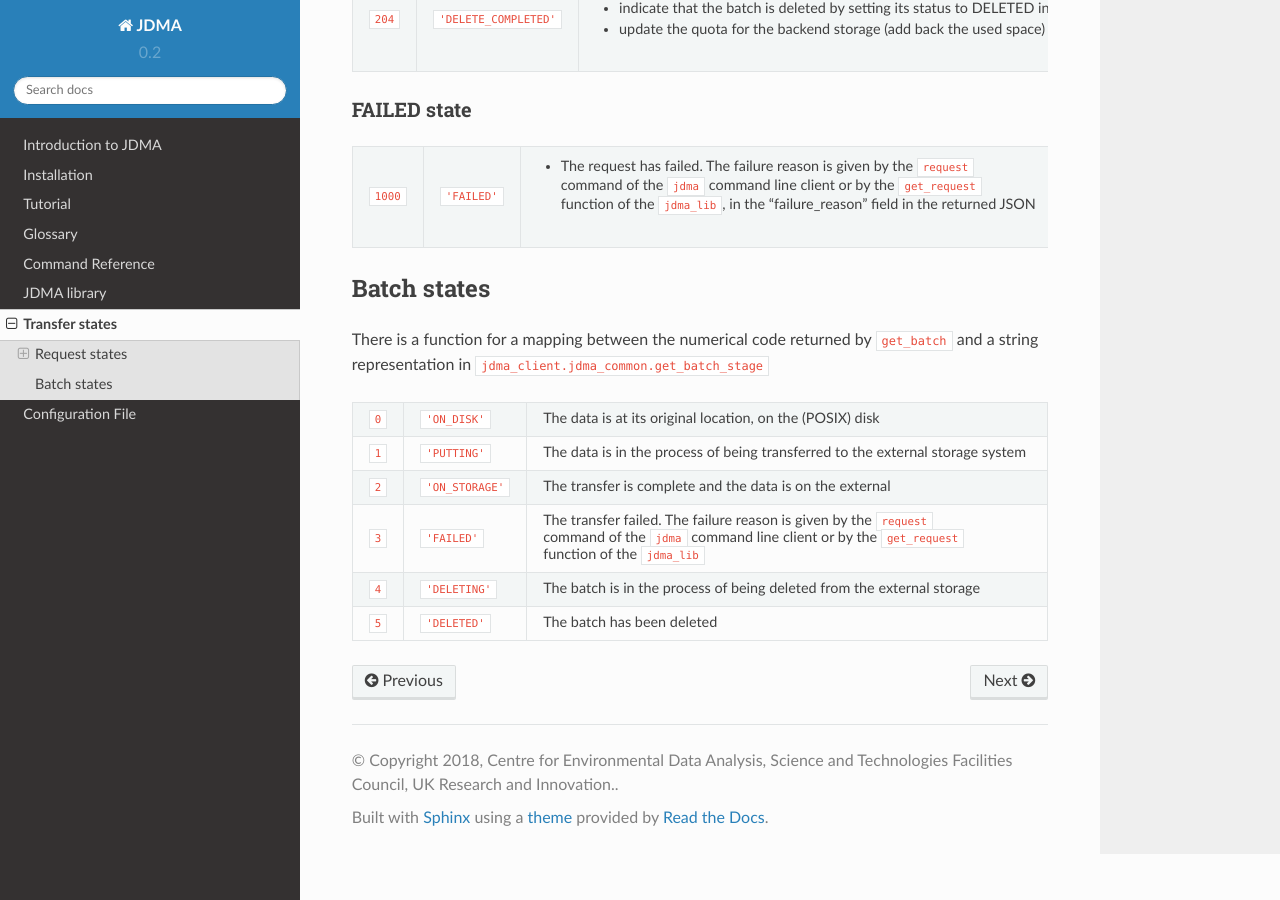
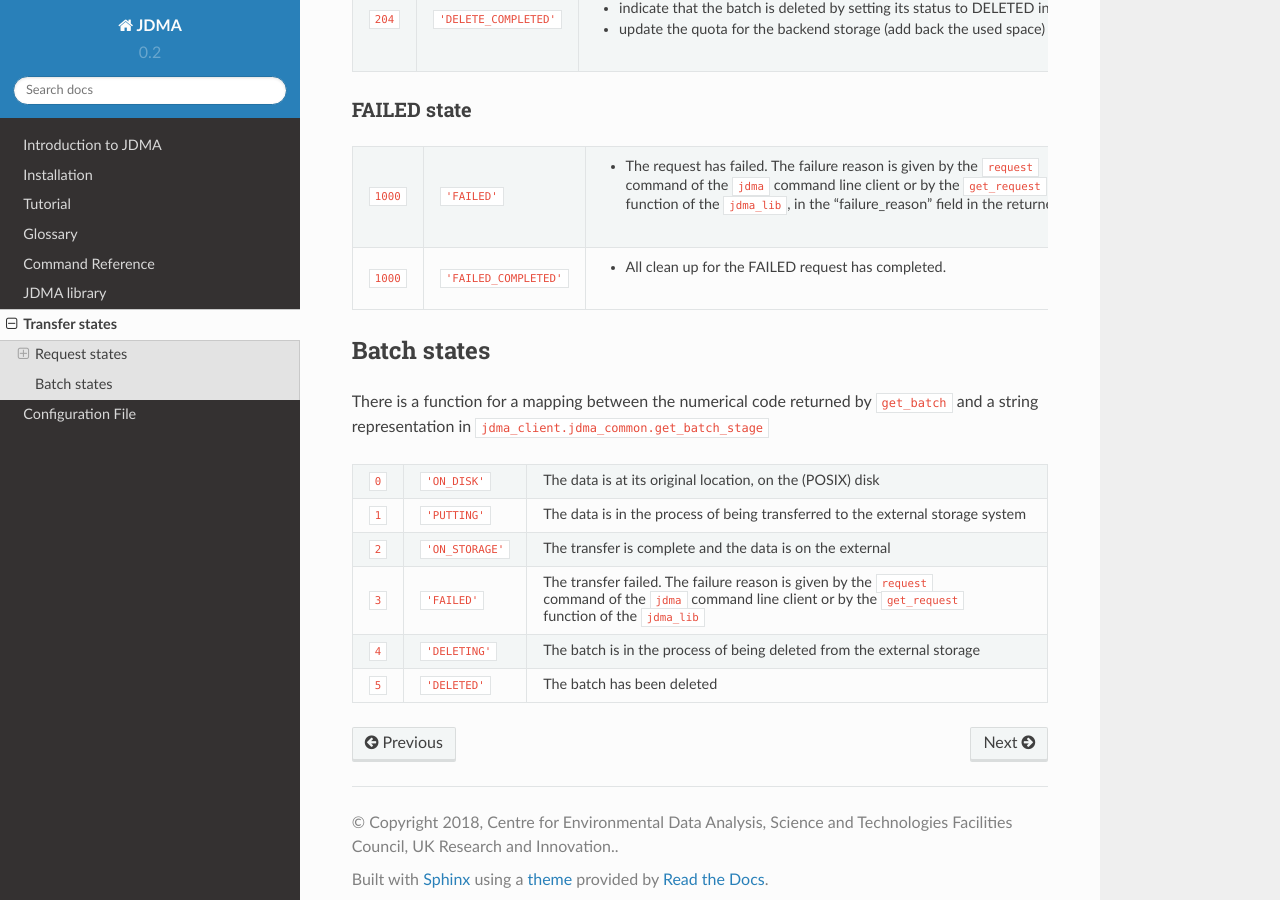
Before and after one commit to cedadev/jdma_client, a Sphinx documentation site: the page built from docs/jdma_client/transfer_states.rst, in a window 1280 px wide and 900 px high, scrolled down 2958 px. Built offline with Sphinx 7.4.7 and the Read the Docs theme 2.0.0, drawn with Linux system fonts in a browser that asks for light colours.

Commit message:
Added 1001 FAILED_COMPLETE state

```diff
--- a/docs/jdma_client/transfer_states.rst
+++ b/docs/jdma_client/transfer_states.rst
@@ -137,12 +137,14 @@ DELETE states
 
 FAILED state
 ^^^^^^^^^^^^
-+--------+------------+---------------------------------------------------------------------------------+
-|``1000``|``'FAILED'``| - The request has failed. The failure reason is given by the ``request`` command|
-|        |            |   of the ``jdma`` command line client or by the ``get_request`` function of the |
-|        |            |   ``jdma_lib``, in the "failure_reason" field in the returned JSON              |
-+--------+------------+---------------------------------------------------------------------------------+
-
++--------+----------------------+-----------------------------------------------------------------------+
+|``1000``|``'FAILED'``          | - The request has failed. The failure reason is given by the          |
+|        |                      |   ``request`` command of the ``jdma`` command line client or by the   |
+|        |                      |   ``get_request`` function of the ``jdma_lib``, in the                |
+|        |                      |   "failure_reason" field in the returned JSON                         |
++--------+----------------------+-----------------------------------------------------------------------+
+|``1000``|``'FAILED_COMPLETED'``| - All clean up for the FAILED request has completed.                  |
++--------+----------------------+-----------------------------------------------------------------------+
 Batch states
 ------------
 
--- a/setup.py
+++ b/setup.py
@@ -9,7 +9,7 @@ os.chdir(os.path.normpath(os.path.join(os.path.abspath(__file__), os.pardir)))
 
 setup(
     name='jdma_client',
-    version='0.2.18',
+    version='0.2.19',
     packages=['jdma_client'],
     install_requires=['requests',
                       'python_dateutil',
```
Also changed, not shown: 1 other file.
